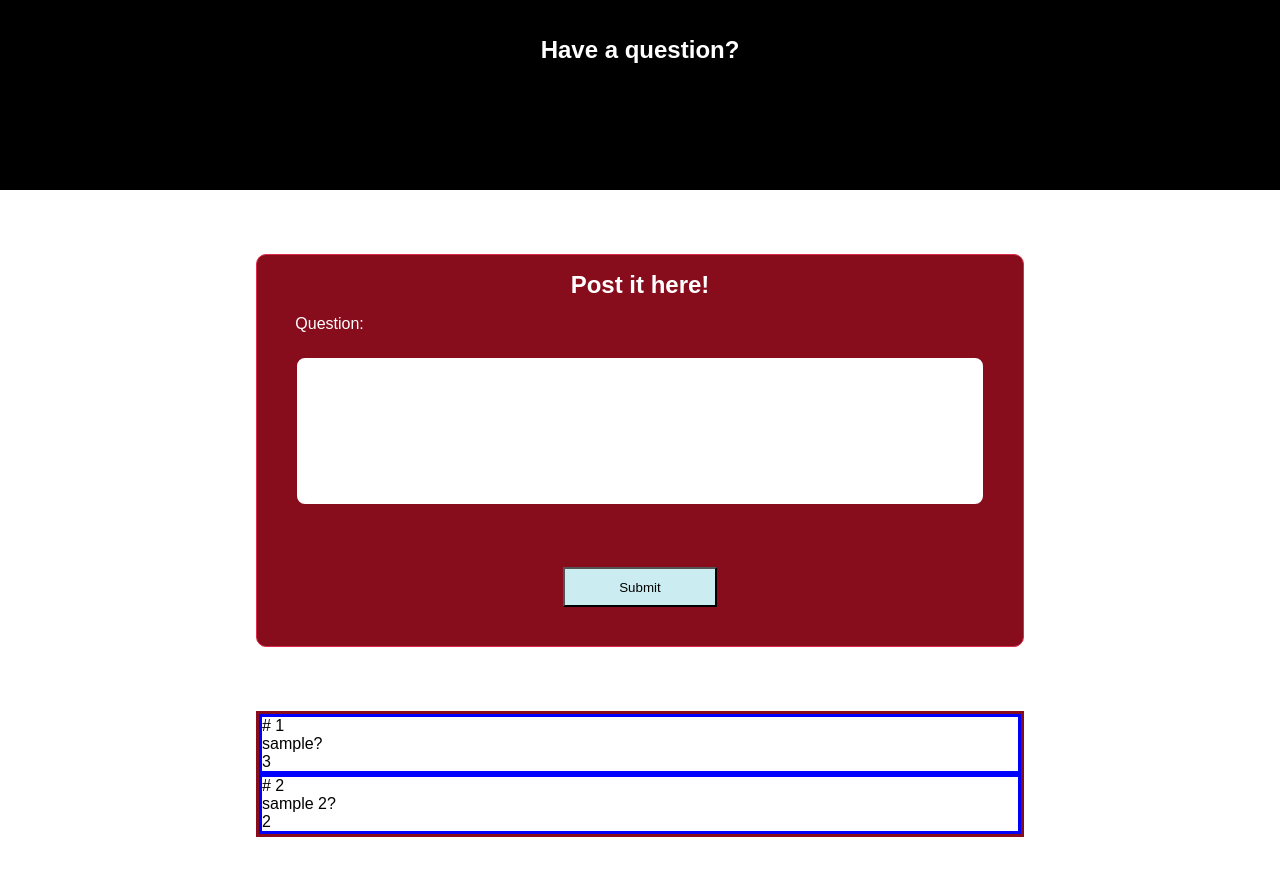
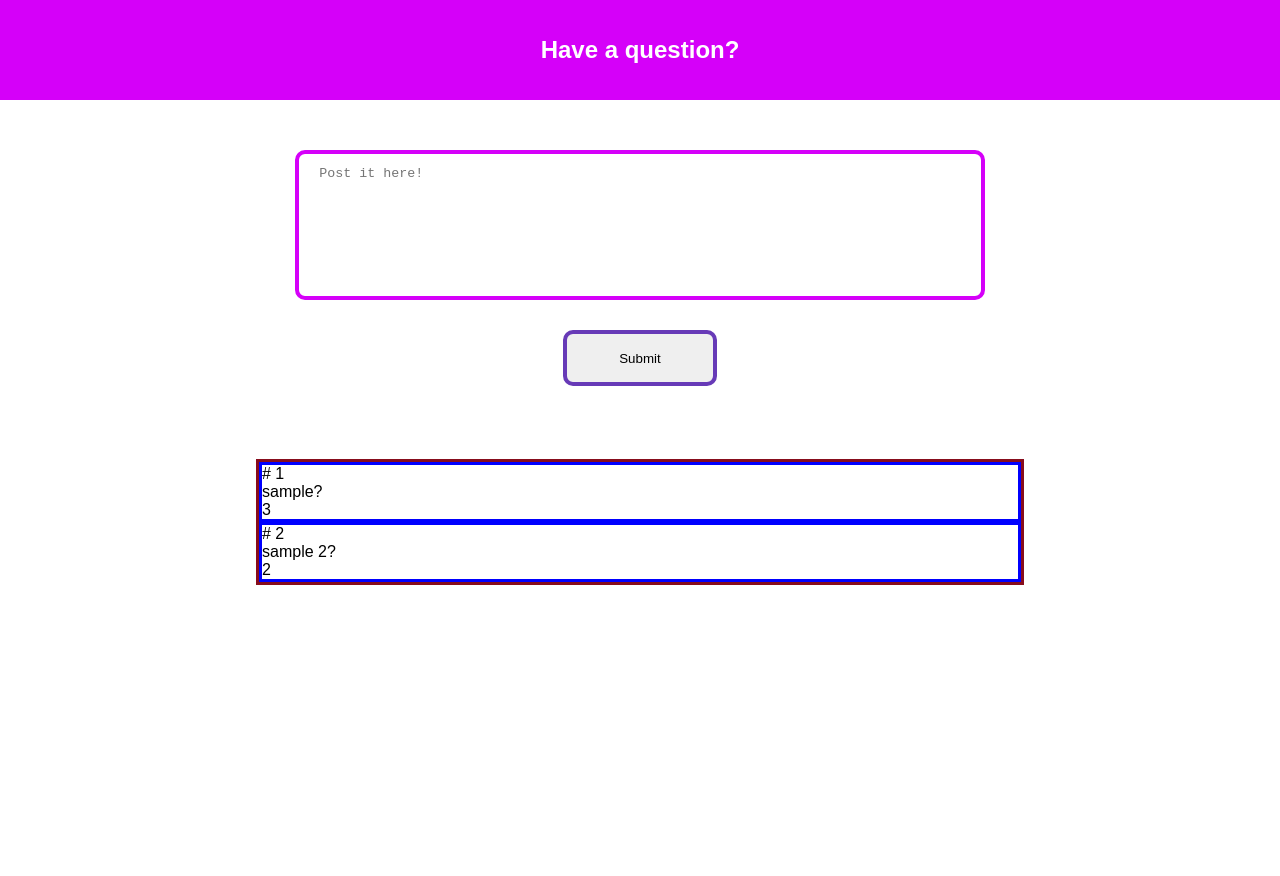
Before and after one commit to necoline/questionApp, a React (Vite) app: page / in a window 1280 px wide. Shown: the top 876 px of the page. After the commit the page ends 800 px from the top, so only its background shows below. Built offline with nearby package versions, Linux system fonts and the light colour scheme.

Commit message:
updates styles and connection

```diff
--- a/src/App.css
+++ b/src/App.css
@@ -1,6 +1,5 @@
 .App-header {
-    background-color: black;
-    height: 150px;
+    background-color: #d500f9;
     padding: 20px;
     color: white;
   }
--- a/src/board/Board.jsx
+++ b/src/board/Board.jsx
@@ -2,6 +2,8 @@ import React, { Component } from 'react';
 
 import './Board.css';
 import Post from './Post';
+import agent from "../agent";
+
 
 class Board extends Component {
     state = {
@@ -21,7 +23,19 @@ class Board extends Component {
 
     componentDidMount() {
       // get all posts
-      // order postList by voteCount
+      // this.fetchPosts()
+    }
+
+    fetchPosts = () => {
+      return agent
+        .get("/posts/list")
+        .then((post) => {
+          // order postList by voteCount
+          console.log('res', res.data.posts)
+        })
+        .catch((err) => {
+        console.error(err);
+      })
     }
 
     setVoteSubmission = question => event => {
--- a/src/question/Question.css
+++ b/src/question/Question.css
@@ -1,36 +1,31 @@
 @media only screen and (min-width: 1024px){
     .form-container {
-        margin: 5% 20%;
+        margin: 2% 20%;
     }
 }
 @media only screen and (min-width: 768px) and (max-width: 1023px){
     .form-container {
-        margin: 3% 20%;
+        margin: 1% 20%;
     }
 }
 @media only screen and (min-width: 320px) and (max-width: 758px){
     .form-container {
-        margin: 3% 5%;
+        margin: 1% 5%;
     }
 }
 
 .form {
-    background-color: #870D1D;
-    border: 1px solid #DD2C49;
+    background-color: white;
+    border: 1px solid white;
     border-radius: 10px;
 }
 
-.textarea-label {
-    text-align: start;
-    margin: 5%;
-    color: white;
-}
-
 .button {
-    background-color: #CBEDF2;
-    margin: 5% 40%;
+    border: 4px solid #673ab7;
+    border-radius: 10px;
+    margin: 1% 40%;
     width: 20%;
-    height: 5%;
+    height: 7%;
 }
 
 textarea {
@@ -40,6 +35,6 @@ textarea {
     margin: 3% 5%;
     box-sizing: border-box;
     border-radius: 10px;
-    border: 2px solid #870D1D;
+    border: 4px solid #d500f9;
     resize: none;
   }
--- a/src/question/QuestionForm.jsx
+++ b/src/question/QuestionForm.jsx
@@ -14,9 +14,9 @@ class QuestionForm extends Component {
         // create id
         // submit question post
         return agent
-        .post("/posts/create", this.state.question)
-        .then(() => console.log('post successful'))
-        .catch(() => console.error('error posting'))
+          .post("/posts/create", this.state)
+          .then(() => console.log('post successful'))
+          .catch(() => console.error('error posting'))
     };
 
     handleChange = ({ target }) => {
@@ -27,11 +27,10 @@ class QuestionForm extends Component {
     return (
       <div className="form-container">
         <form className="form" onSubmit={this.setSubmission()}>
-            <h1 className="title">Post it here!</h1>
-            <label htmlFor="question" className="textarea-label">Question:</label>
             <textarea
                 id="question"
                 type="text"
+                placeholder="Post it here!"
                 onChange={this.handleChange}
                 value={this.state.question}
                 >
```
Also changed, not shown: 4 other files (tests, documents, lock files or other folders).
